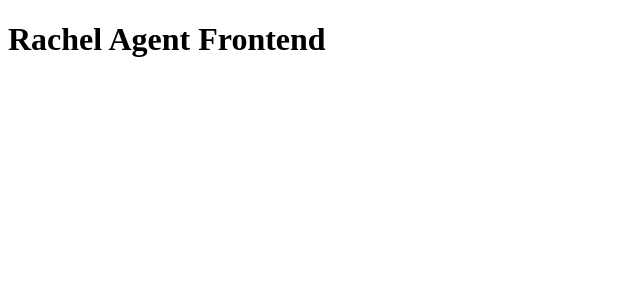
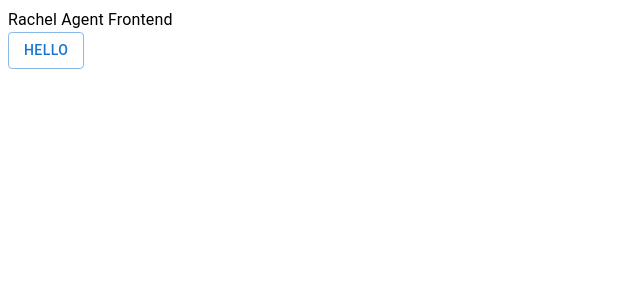
Before and after one commit to BlackIQ/rachel-agentic, a Next.js app in the folder frontend/: page / in a window 1280 px wide. Shown: the top 300 px of the page, without its empty margins (0-640 px from the left). Built offline with nearby package versions, Linux system fonts and the light colour scheme.

Commit message:
Still working on

```diff
--- a/frontend/package.json
+++ b/frontend/package.json
@@ -10,7 +10,11 @@
     "lint": "eslint"
   },
   "dependencies": {
-    "@base-ui/react": "^1.9.0",
+    "@emotion/react": "^11.14.0",
+    "@emotion/styled": "^11.14.1",
+    "@fontsource/roboto": "^5.3.0",
+    "@mui/icons-material": "^9.5.0",
+    "@mui/material": "^9.5.0",
     "axios": "^1.20.0",
     "next": "16.4.0",
     "react": "19.3.0",
--- a/frontend/src/app/page.tsx
+++ b/frontend/src/app/page.tsx
@@ -1,3 +1,10 @@
+import { Typography, Button } from "@mui/material";
+
 export default function Home() {
-  return <h1>Rachel Agent Frontend</h1>;
+  return (
+    <>
+      <Typography>Rachel Agent Frontend</Typography>
+      <Button variant="outlined">Hello</Button>
+    </>
+  );
 }
```
Also changed, not shown: 1 other file (tests, documents, lock files or other folders).
